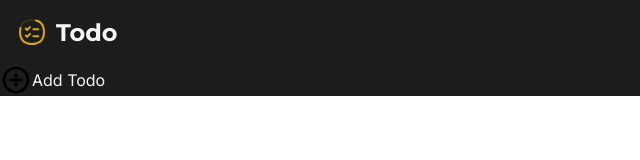
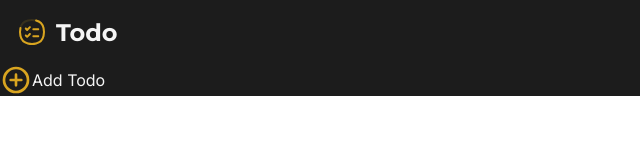
Before and after one commit to Niisari/todo-list, a website built with webpack: page src/template.html in a window 1280 px wide. Shown: the full height of the page, 0-640 px from the left. Built offline with nearby package versions, Linux system fonts and the light colour scheme.

Commit message:
Styled the svg

```diff
--- a/src/template.html
+++ b/src/template.html
@@ -46,8 +46,8 @@
                 <div id="siderbar-tasks" class="sidebar__tasks">
                     <div class="sidebar__tasks--wrapper">
                         <button id="add-todo--btn" class="add__todo--btn" type="button">
-                            <svg width="2rem" height="2rem" viewBox="0 0 24 24" fill="none" xmlns="http://www.w3.org/2000/svg">
-                            <path id="Vector" d="M8 12H12M12 12H16M12 12V16M12 12V8M12 21C7.02944 21 3 16.9706 3 12C3 7.02944 7.02944 3 12 3C16.9706 3 21 7.02944 21 12C21 16.9706 16.9706 21 12 21Z" stroke="#000000" stroke-width="2" stroke-linecap="round" stroke-linejoin="round"/>
+                            <svg width="2rem" height="2rem" viewBox="0 0 24 24" fill="var(--Sidebar-Cards)" xmlns="http://www.w3.org/2000/svg">
+                            <path id="Vector" d="M8 12H12M12 12H16M12 12V16M12 12V8M12 21C7.02944 21 3 16.9706 3 12C3 7.02944 7.02944 3 12 3C16.9706 3 21 7.02944 21 12C21 16.9706 16.9706 21 12 21Z" stroke="var(--Buttons-Icons)" stroke-width="2" stroke-linecap="round" stroke-linejoin="round"/>
                             </svg>
                             Add Todo
                         </button>
```
